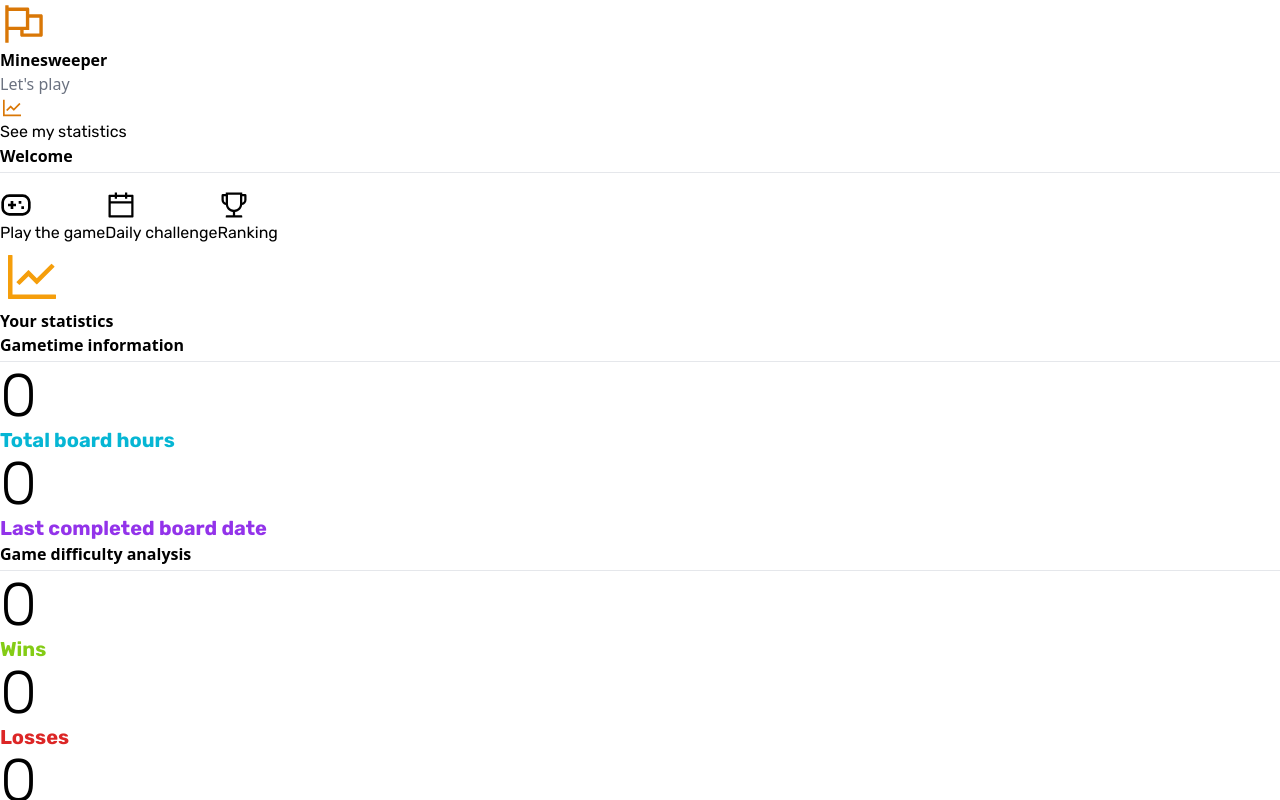
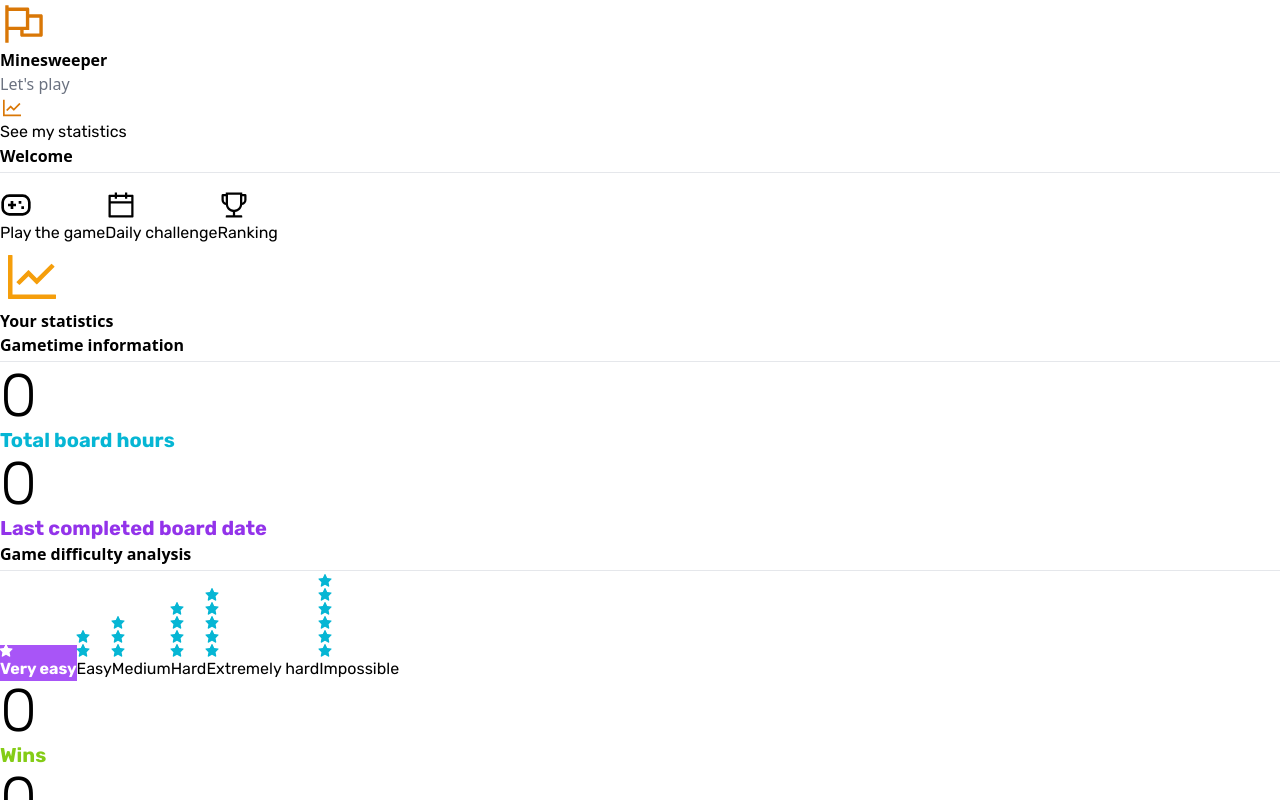
Before and after one commit to dunas26/react-minesweeper, a React (Vite) app: page /statistics in a window 1280 px wide. Shown: the top 800 px of the page. Built offline with nearby package versions, Linux system fonts and the light colour scheme.

Commit message:
UPDATE: Difficulty chooser styles and behavior

```diff
--- a/src/pages/Statistics/Statistics.module.css
+++ b/src/pages/Statistics/Statistics.module.css
@@ -13,3 +13,7 @@
 .kpi-avg-hours {
 	@apply lg:col-start-1 lg:col-end-3 mb-24;
 }
+
+.difficulty-selector {
+	@apply grid grid-cols-2 md:grid-cols-3 gap-4 max-w-xl m-auto mb-8;
+}
--- a/src/pages/Statistics/Statistics.tsx
+++ b/src/pages/Statistics/Statistics.tsx
@@ -1,13 +1,25 @@
 import { useState } from "react";
 
-import { KPICard, Title } from "@components/ui";
+import { BigToggle, KPICard, Title } from "@components/ui";
 import { CardGroup } from "@layouts";
 import MessageService from "@services/Message.service";
 
 import styles from "./Statistics.module.css";
 import { AiOutlineLineChart } from "react-icons/ai";
+import { DifficultyStars } from "@components/minegame";
 
 export function Statistics() {
+
+	const difficultyStates = [
+		"veryeasy",
+		"easy",
+		"medium",
+		"hard",
+		"extremelyhard",
+		"impossible",
+	]
+
+	const [selectedDifficulty, setSelectedDifficulty] = useState(difficultyStates[0]);
 
 	const [loaded, setLoaded] = useState(true);
 	const [overall, setOverall] = useState(0);
@@ -17,6 +29,14 @@ export function Statistics() {
 	const [won, setWon] = useState(0);
 	const [lost, setLost] = useState(0);
 	const [played, setPlayed] = useState(0);
+
+	function handleToggle(index: number) {
+		setSelectedDifficulty(difficultyStates[index])
+	}
+
+	function isSelectedDifficulty(state: string) {
+		return selectedDifficulty == state;
+	}
 
 	function solveCaptions(caption: string) {
 		return MessageService.getMessage(caption);
@@ -31,6 +51,12 @@ export function Statistics() {
 			</section>
 		</CardGroup>
 		<CardGroup title={solveCaptions("title_difficultyinfo")}>
+			<section className={styles.difficultySelector}>
+				{difficultyStates.map((state, index) => {
+					const styles = { toggle: { on: "bg-purple-500", off: "bg-white" }, label: { on: "text-white font-bold", off: "text-black" } }
+					return <BigToggle key={state} on={isSelectedDifficulty(state)} label={solveCaptions(`difficulty_${state}`)} icon={<DifficultyStars stars={index + 1} />} click={() => handleToggle(index)} styleState={styles} />
+				})}
+			</section>
 			<section className={styles.difficultySection}>
 				<KPICard colorClass="text-lime-500" label={solveCaptions("kpi_won")} value={won} />
 				<KPICard colorClass="text-red-600" label={solveCaptions("kpi_lost")} value={lost} />
--- a/src/services/Message.service.ts
+++ b/src/services/Message.service.ts
@@ -4,11 +4,11 @@ const messages: { [key: string]: string } = {
 	game_won: "You've won the game!",
 	game_preparing: "Please wait while we prepare your board",
 	no_value: "No value provided",
-	difficulty_very_easy: "Very easy",
+	difficulty_veryeasy: "Very easy",
 	difficulty_easy: "Easy",
 	difficulty_medium: "Medium",
 	difficulty_hard: "Hard",
-	difficulty_extremely_hard: "Extremely hard",
+	difficulty_extremelyhard: "Extremely hard",
 	difficulty_impossible: "Impossible",
 	warning_override: "This action will override your current board and your current game. Proceed with caution",
 	title_statistics: "Your statistics",
```
